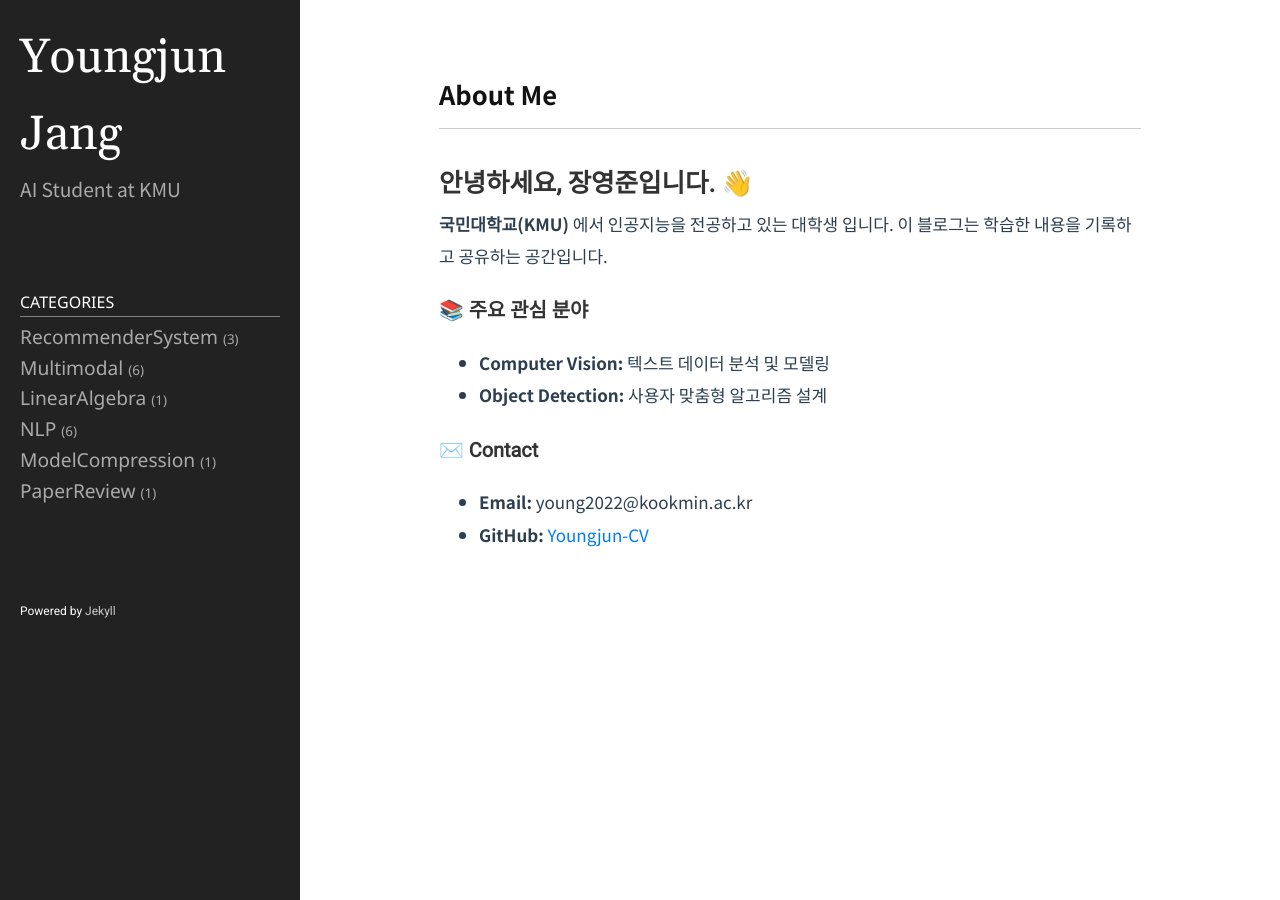
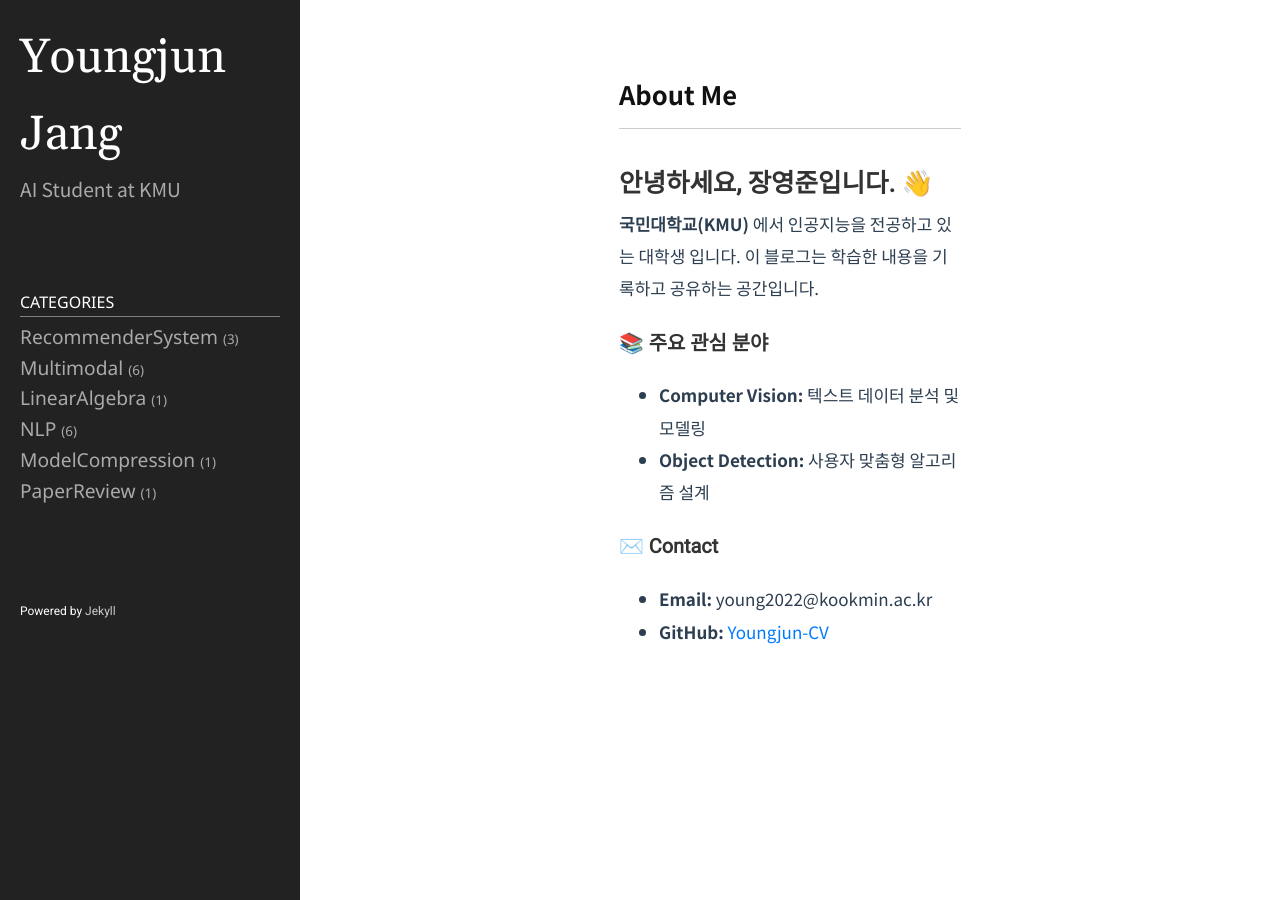
Before and after one commit to Youngjun-CV/Youngjun-CV.github.io, a Jekyll site: the page built from index.md, in a window 1280 px wide. Built offline with Jekyll 4.4.1, drawn with Linux system fonts in a browser that asks for light colours.

Commit message:
Update style.css
change padding to 300px

```diff
--- a/public/css/style.css
+++ b/public/css/style.css
@@ -90,7 +90,7 @@ code {
 .content {
 	/*margin-left: 180px;*/
 	flex: 1 1 auto;
-	padding: 20px 100px;
+	padding: 20px 300px;
 }
 
 .sidebar {
```
